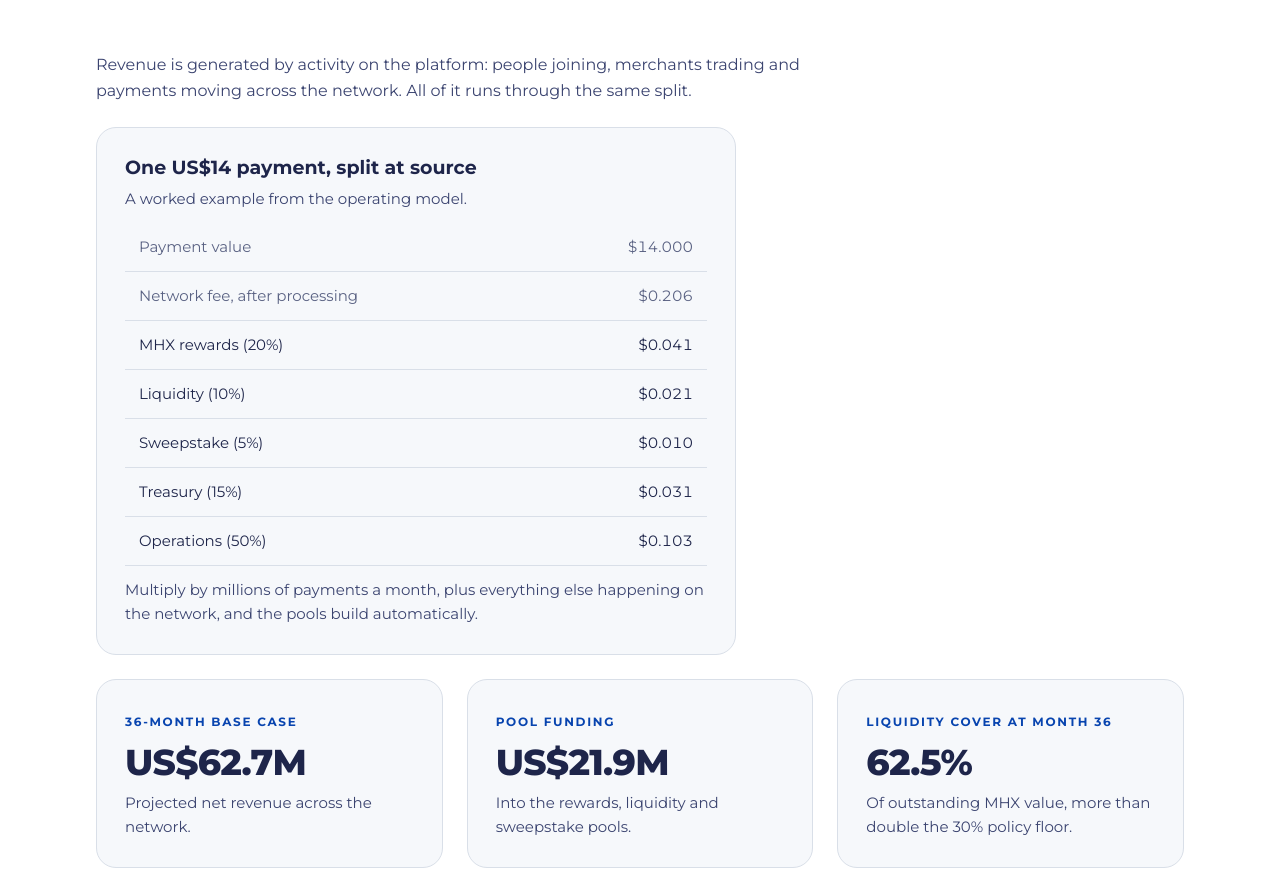
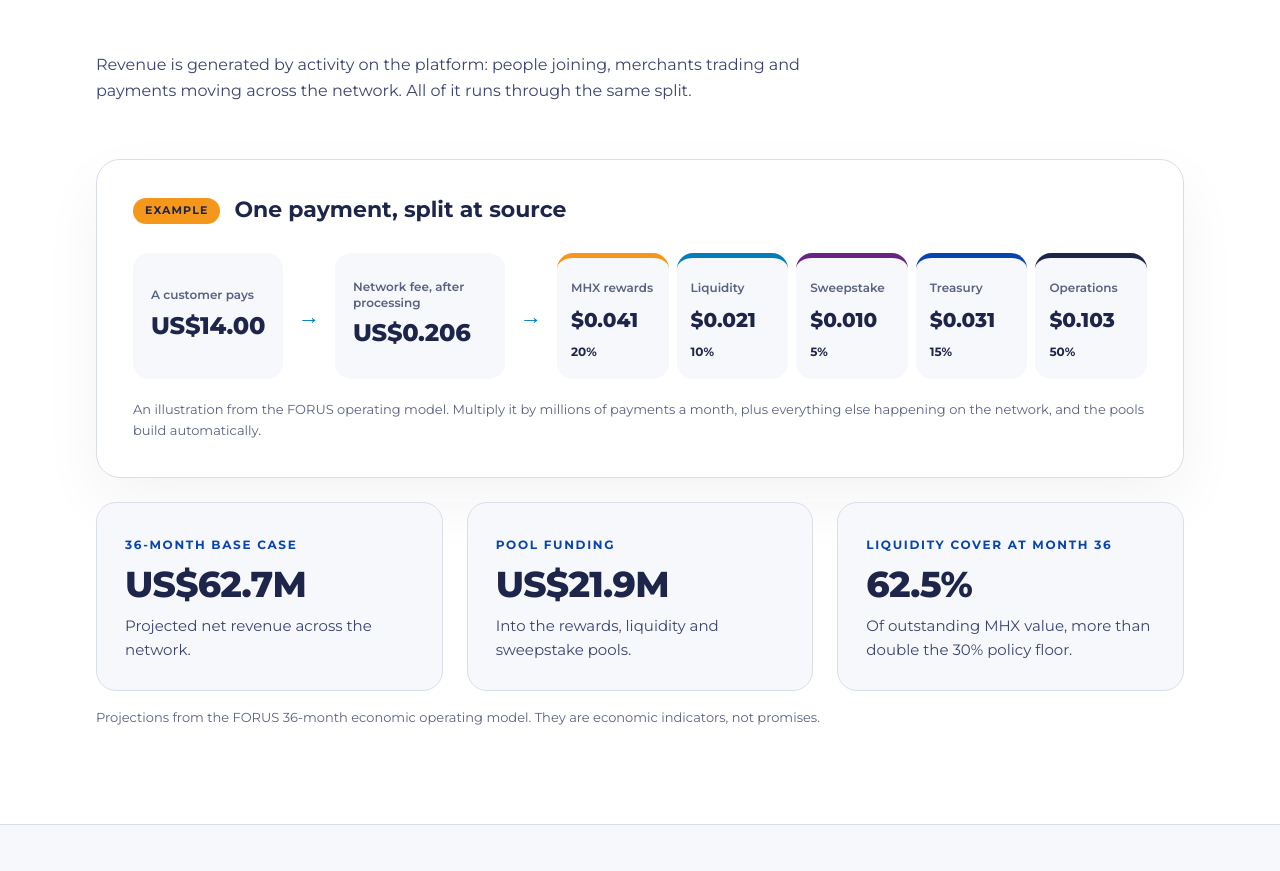
Before and after one commit to claytonmott-websites/mahalax-website-review, a plain HTML site: page index.html in a window 1280 px wide. Shown: the part 2740-3611 px from the top of the page. Drawn offline with Linux system fonts and the light colour scheme.

Commit message:
v3: App Store and Google Play buttons, full-width payment split example
Co-Authored-By: Claude Opus 5.5 <noreply@anthropic.com>

```diff
--- a/index.html
+++ b/index.html
@@ -178,6 +178,32 @@ details div p+p{margin-top:10px}
 .cta .strap{margin-top:40px;font-weight:700;font-size:15px;opacity:.9}
 .cta .strap span:nth-child(2){color:var(--light)}
 
+/* Store buttons */
+.stores{display:flex;flex-wrap:wrap;gap:12px}
+.store{display:inline-flex;align-items:center;gap:12px;background:#000;color:#fff;text-decoration:none;border-radius:12px;padding:10px 20px 10px 16px;border:1px solid rgba(255,255,255,.25);min-width:190px;transition:transform .15s}
+.store:hover{transform:translateY(-1px)}
+.store svg{width:28px;height:28px;flex:0 0 28px}
+.store span{display:flex;flex-direction:column;font-size:20px;font-weight:600;line-height:1.1;letter-spacing:-.01em}
+.store small{font-size:11px;font-weight:500;letter-spacing:.02em}
+.cta .stores{justify-content:center}
+
+/* Payment split example */
+.example{margin-top:56px;padding:36px}
+.ex-head{display:flex;align-items:center;gap:14px;flex-wrap:wrap;margin-bottom:28px}
+.ex-head .chip{margin:0;background:var(--orange);color:var(--night);text-transform:uppercase;letter-spacing:.1em;font-size:11px}
+.ex-head h3{font-size:22px;margin:0}
+.ex-row{display:grid;grid-template-columns:150px 28px 170px 28px 1fr;align-items:stretch;gap:12px}
+.ex-step{background:var(--bg);border-radius:16px;padding:18px;display:flex;flex-direction:column;justify-content:center}
+.ex-step span,.ex-pool span{font-size:12px;color:var(--muted);font-weight:600;line-height:1.3}
+.ex-step b{font-size:24px;font-weight:800;letter-spacing:-.01em;margin-top:4px}
+.ex-arrow{display:grid;place-items:center;color:var(--medium);font-size:22px;font-weight:800}
+.ex-pools{display:grid;grid-template-columns:repeat(5,1fr);gap:8px}
+.ex-pool{background:var(--bg);border-radius:16px;padding:16px 14px;border-top:5px solid}
+.ex-pool b{display:block;font-size:20px;font-weight:800;margin:4px 0 2px}
+.ex-pool em{font-style:normal;font-size:12px;font-weight:700;color:var(--night)}
+@media (max-width:1020px){.ex-row{grid-template-columns:1fr 28px 1fr}.ex-pools{grid-column:1/-1}.ex-row>.ex-arrow:nth-child(4){display:none}}
+@media (max-width:640px){.ex-row{grid-template-columns:1fr 1fr}.ex-row>.ex-arrow{display:none}.ex-pools{grid-template-columns:1fr 1fr}.example{padding:24px}.ex-step b{font-size:20px}}
+
 footer{background:var(--night);color:#fff;padding:48px 0;border-top:1px solid rgba(255,255,255,.08)}
 .ftr{display:flex;justify-content:space-between;gap:32px;flex-wrap:wrap}
 .ftr b{font-size:18px;font-weight:800}
@@ -331,21 +357,22 @@ footer{background:var(--night);color:#fff;padding:48px 0;border-top:1px solid rg
     </div>
 
     <p style="color:#3B4470;margin-top:56px;max-width:720px">Revenue is generated by activity on the platform: people joining, merchants trading and payments moving across the network. All of it runs through the same split.</p>
-    <div style="margin-top:24px;max-width:640px">
-      <div class="tile">
-        <h3>One US$14 payment, split at source</h3>
-        <p style="margin-bottom:12px">A worked example from the operating model.</p>
-        <table>
-          <tr class="sub"><td>Payment value</td><td class="r">$14.000</td></tr>
-          <tr class="sub"><td>Network fee, after processing</td><td class="r">$0.206</td></tr>
-          <tr><td>MHX rewards (20%)</td><td class="r">$0.041</td></tr>
-          <tr><td>Liquidity (10%)</td><td class="r">$0.021</td></tr>
-          <tr><td>Sweepstake (5%)</td><td class="r">$0.010</td></tr>
-          <tr><td>Treasury (15%)</td><td class="r">$0.031</td></tr>
-          <tr><td>Operations (50%)</td><td class="r">$0.103</td></tr>
-        </table>
-        <p class="small" style="margin-top:12px">Multiply by millions of payments a month, plus everything else happening on the network, and the pools build automatically.</p>
+    <div class="card example">
+      <div class="ex-head"><span class="chip">Example</span><h3>One payment, split at source</h3></div>
+      <div class="ex-row">
+        <div class="ex-step"><span>A customer pays</span><b>US$14.00</b></div>
+        <div class="ex-arrow" aria-hidden="true">&rarr;</div>
+        <div class="ex-step"><span>Network fee, after processing</span><b>US$0.206</b></div>
+        <div class="ex-arrow" aria-hidden="true">&rarr;</div>
+        <div class="ex-pools">
+          <div class="ex-pool" style="border-color:var(--orange)"><span>MHX rewards</span><b>$0.041</b><em>20%</em></div>
+          <div class="ex-pool" style="border-color:var(--medium)"><span>Liquidity</span><b>$0.021</b><em>10%</em></div>
+          <div class="ex-pool" style="border-color:var(--purple)"><span>Sweepstake</span><b>$0.010</b><em>5%</em></div>
+          <div class="ex-pool" style="border-color:var(--deep)"><span>Treasury</span><b>$0.031</b><em>15%</em></div>
+          <div class="ex-pool" style="border-color:var(--night)"><span>Operations</span><b>$0.103</b><em>50%</em></div>
+        </div>
       </div>
+      <p class="small" style="margin-top:20px">An illustration from the FORUS operating model. Multiply it by millions of payments a month, plus everything else happening on the network, and the pools build automatically.</p>
     </div>
 
     <div class="g3" style="margin-top:24px">
@@ -406,13 +433,16 @@ footer{background:var(--night);color:#fff;padding:48px 0;border-top:1px solid rg
       <p>Everything happens inside FORUS Connect. FORUS manages your wallet recovery and sponsors its activation, so there is nothing to pay and no separate wallet app to set up.</p>
     </div>
     <div class="g4">
-      <div class="tile"><div class="ic" style="background:var(--orange)">1</div><h3>Get FORUS Connect</h3><p>Android: download the production app. iPhone: install Apple's TestFlight, then open the FORUS Connect beta link in Safari.</p></div>
+      <div class="tile"><div class="ic" style="background:var(--orange)">1</div><h3>Get FORUS Connect</h3><p>Download FORUS Connect free from the App Store or Google Play.</p></div>
       <div class="tile"><div class="ic" style="background:var(--medium)">2</div><h3>Sign in</h3><p>Use the email recorded on your allocation. Then go to Wallet, Wallets, and create or open your MahalaX wallet.</p></div>
       <div class="tile"><div class="ic" style="background:var(--deep)">3</div><h3>Review and submit</h3><p>Check your registered allocation and its terms. Accept only if you agree, tap Submit my MHX claim and keep the reference.</p></div>
       <div class="tile"><div class="ic" style="background:var(--night)">4</div><h3>Follow your delivery</h3><p>An independent administrator reviews each claim. Approved MHX arrives on schedule and shows in your wallet's on-ledger balance.</p></div>
     </div>
-    <div class="ctas" style="margin-top:32px">
-      <a class="btn btn-o" href="https://mahalax.forus.digital/get-started">Get FORUS Connect &rarr;</a>
+    <div class="ctas" style="margin-top:32px;align-items:center">
+      <div class="stores">
+        <a class="store" href="#app-store-link" data-todo="App Store URL for FORUS Connect" aria-label="Download FORUS Connect on the App Store"><svg viewBox="0 0 24 24" aria-hidden="true"><path fill="currentColor" d="M12.152 6.896c-.948 0-2.415-1.078-3.96-1.04-2.04.027-3.91 1.183-4.961 3.014-2.117 3.675-.546 9.103 1.519 12.09 1.013 1.454 2.208 3.09 3.792 3.039 1.52-.065 2.09-.987 3.935-.987 1.831 0 2.35.987 3.96.948 1.637-.026 2.676-1.48 3.676-2.948 1.156-1.688 1.636-3.325 1.662-3.415-.039-.013-3.182-1.221-3.22-4.857-.026-3.04 2.48-4.494 2.597-4.559-1.429-2.09-3.623-2.324-4.39-2.376-2-.156-3.675 1.09-4.61 1.09zM15.53 3.83c.843-1.012 1.4-2.427 1.245-3.83-1.207.052-2.662.805-3.532 1.818-.78.896-1.454 2.338-1.273 3.714 1.338.104 2.715-.688 3.559-1.701"/></svg><span><small>Download on the</small>App Store</span></a>
+        <a class="store" href="#google-play-link" data-todo="Google Play URL for FORUS Connect" aria-label="Get FORUS Connect on Google Play"><svg viewBox="0 0 24 24" aria-hidden="true"><path fill="currentColor" d="M22.018 13.298l-3.919 2.218-3.515-3.493 3.543-3.521 3.891 2.202a1.49 1.49 0 0 1 0 2.594zM1.337.924a1.486 1.486 0 0 0-.112.568v21.017c0 .217.045.419.124.6l11.155-11.087L1.337.924zm12.207 10.065l3.258-3.238L3.45.195a1.466 1.466 0 0 0-.946-.179l11.04 10.973zm0 2.067l-11 10.933c.298.036.612-.016.906-.183l13.324-7.54-3.23-3.21z"/></svg><span><small>Get it on</small>Google Play</span></a>
+      </div>
       <a class="btn btn-g" href="https://mahalax.forus.digital/claim">Check my allocation</a>
     </div>
     <p class="small">If your wallet says “Platform activation is required”, keep that wallet while FORUS completes its setup, then tap Refresh. Do not create a second wallet or submit a second claim.</p>
@@ -515,7 +545,7 @@ footer{background:var(--night);color:#fff;padding:48px 0;border-top:1px solid rg
     <details><summary>My wallet says “Platform activation is required”. What do I do?</summary><div><p>Keep that wallet while FORUS completes its setup, then tap Refresh saved wallet and claim status. Do not create a second wallet or submit another claim.</p></div></details>
     <details><summary>The email, amount or wallet looks wrong.</summary><div><p>Stop and contact your usual trusted FORUS administrator before you continue. Do not submit a duplicate claim.</p></div></details>
     <details><summary>What is MHX worth?</summary><div><p>The FORUS reference value is US$1 per MHX. It is the price advertisers pay and the advertising value each MHX buys. Real value grows with use, liquidity and confidence across the network.</p></div></details>
-    <details><summary>I use an iPhone. How do I get the app?</summary><div><p>Install Apple's TestFlight from the App Store, then open the FORUS Connect beta link in Safari on your iPhone. The beta connects to the live ledger and uses real MHX. TestFlight builds expire, so update when asked.</p></div></details>
+    <details><summary>Where do I get the FORUS Connect app?</summary><div><p>FORUS Connect is free on the App Store for iPhone and on Google Play for Android. Search for FORUS Connect, or use the buttons on this page, and check the publisher is FORUS before you install.</p></div></details>
     <details><summary>Is MahalaX part of FORUS?</summary><div><p>Yes. MahalaX is the token layer of the FORUS network, and FORUS Connect is where you hold, earn and use it.</p></div></details>
   </div>
 </section>
@@ -526,7 +556,7 @@ footer{background:var(--night);color:#fff;padding:48px 0;border-top:1px solid rg
     <div>
       <h3 style="font-size:22px">Keep your MHX safe</h3>
       <ul>
-        <li>Only use the official FORUS Connect app and mahalax.forus.digital.</li>
+        <li>Only use the official FORUS Connect app from the App Store or Google Play, and mahalax.forus.digital.</li>
         <li>Never share a password, one-time code, seed, private key or recovery phrase. FORUS will never ask for them.</li>
         <li>Ignore links and QR codes from unknown sources, and never pay to unlock an allocation.</li>
       </ul>
@@ -540,8 +570,11 @@ footer{background:var(--night);color:#fff;padding:48px 0;border-top:1px solid rg
     <p>Open FORUS Connect and claim yours today.</p>
     <div class="ctas" style="justify-content:center">
       <a class="btn btn-o" href="https://mahalax.forus.digital/claim">Claim my MHX &rarr;</a>
-      <a class="btn btn-w" href="https://mahalax.forus.digital/get-started">Get FORUS Connect</a>
-    </div>
+      </div>
+    <div style="margin-top:20px"><div class="stores">
+        <a class="store" href="#app-store-link" data-todo="App Store URL for FORUS Connect" aria-label="Download FORUS Connect on the App Store"><svg viewBox="0 0 24 24" aria-hidden="true"><path fill="currentColor" d="M12.152 6.896c-.948 0-2.415-1.078-3.96-1.04-2.04.027-3.91 1.183-4.961 3.014-2.117 3.675-.546 9.103 1.519 12.09 1.013 1.454 2.208 3.09 3.792 3.039 1.52-.065 2.09-.987 3.935-.987 1.831 0 2.35.987 3.96.948 1.637-.026 2.676-1.48 3.676-2.948 1.156-1.688 1.636-3.325 1.662-3.415-.039-.013-3.182-1.221-3.22-4.857-.026-3.04 2.48-4.494 2.597-4.559-1.429-2.09-3.623-2.324-4.39-2.376-2-.156-3.675 1.09-4.61 1.09zM15.53 3.83c.843-1.012 1.4-2.427 1.245-3.83-1.207.052-2.662.805-3.532 1.818-.78.896-1.454 2.338-1.273 3.714 1.338.104 2.715-.688 3.559-1.701"/></svg><span><small>Download on the</small>App Store</span></a>
+        <a class="store" href="#google-play-link" data-todo="Google Play URL for FORUS Connect" aria-label="Get FORUS Connect on Google Play"><svg viewBox="0 0 24 24" aria-hidden="true"><path fill="currentColor" d="M22.018 13.298l-3.919 2.218-3.515-3.493 3.543-3.521 3.891 2.202a1.49 1.49 0 0 1 0 2.594zM1.337.924a1.486 1.486 0 0 0-.112.568v21.017c0 .217.045.419.124.6l11.155-11.087L1.337.924zm12.207 10.065l3.258-3.238L3.45.195a1.466 1.466 0 0 0-.946-.179l11.04 10.973zm0 2.067l-11 10.933c.298.036.612-.016.906-.183l13.324-7.54-3.23-3.21z"/></svg><span><small>Get it on</small>Google Play</span></a>
+      </div></div>
     <p class="strap"><span>Connect the network.</span> <span>Coordinate value.</span> <span>Unlock shared opportunity.</span></p>
   </div>
 </div>
```
